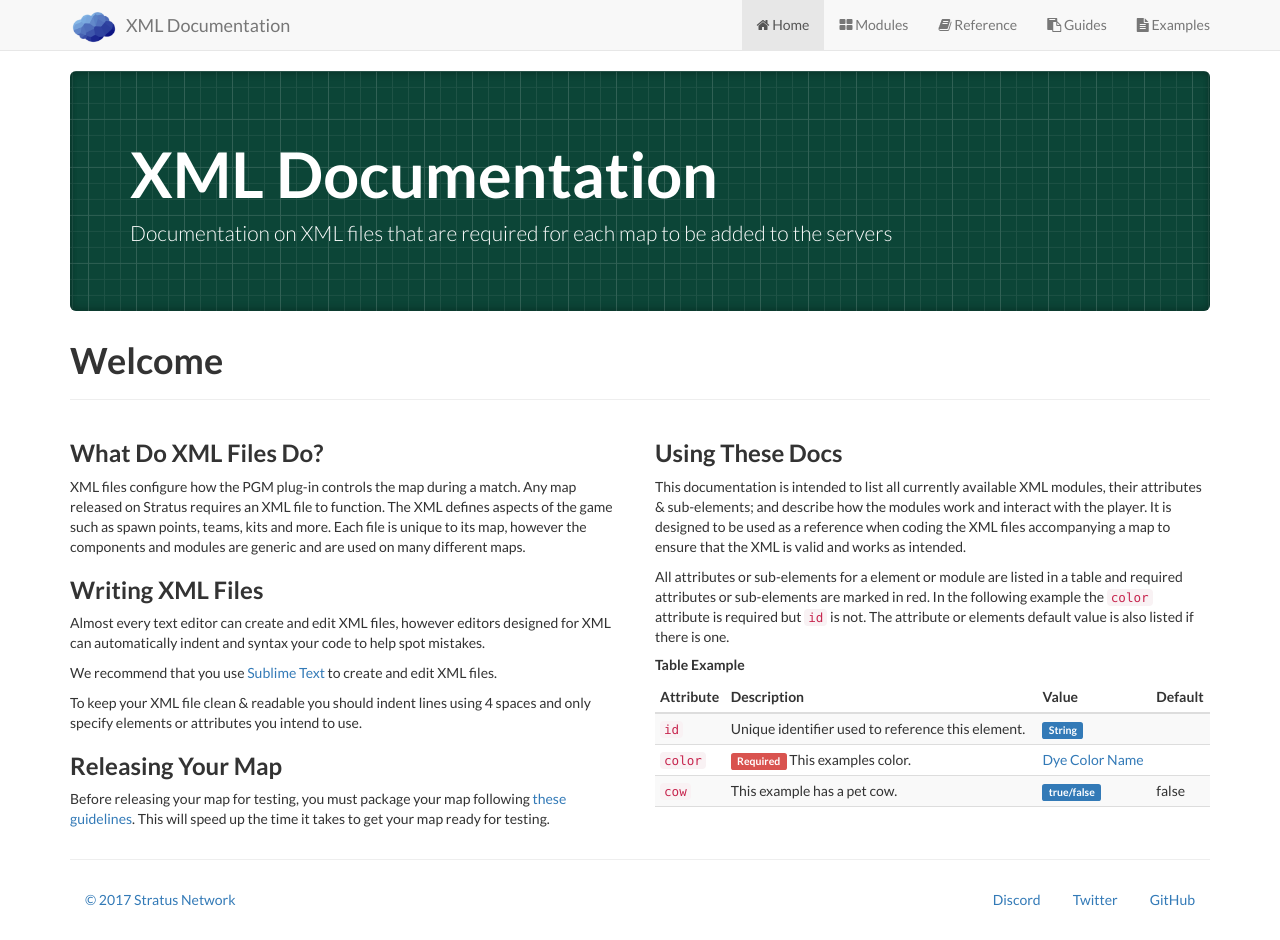
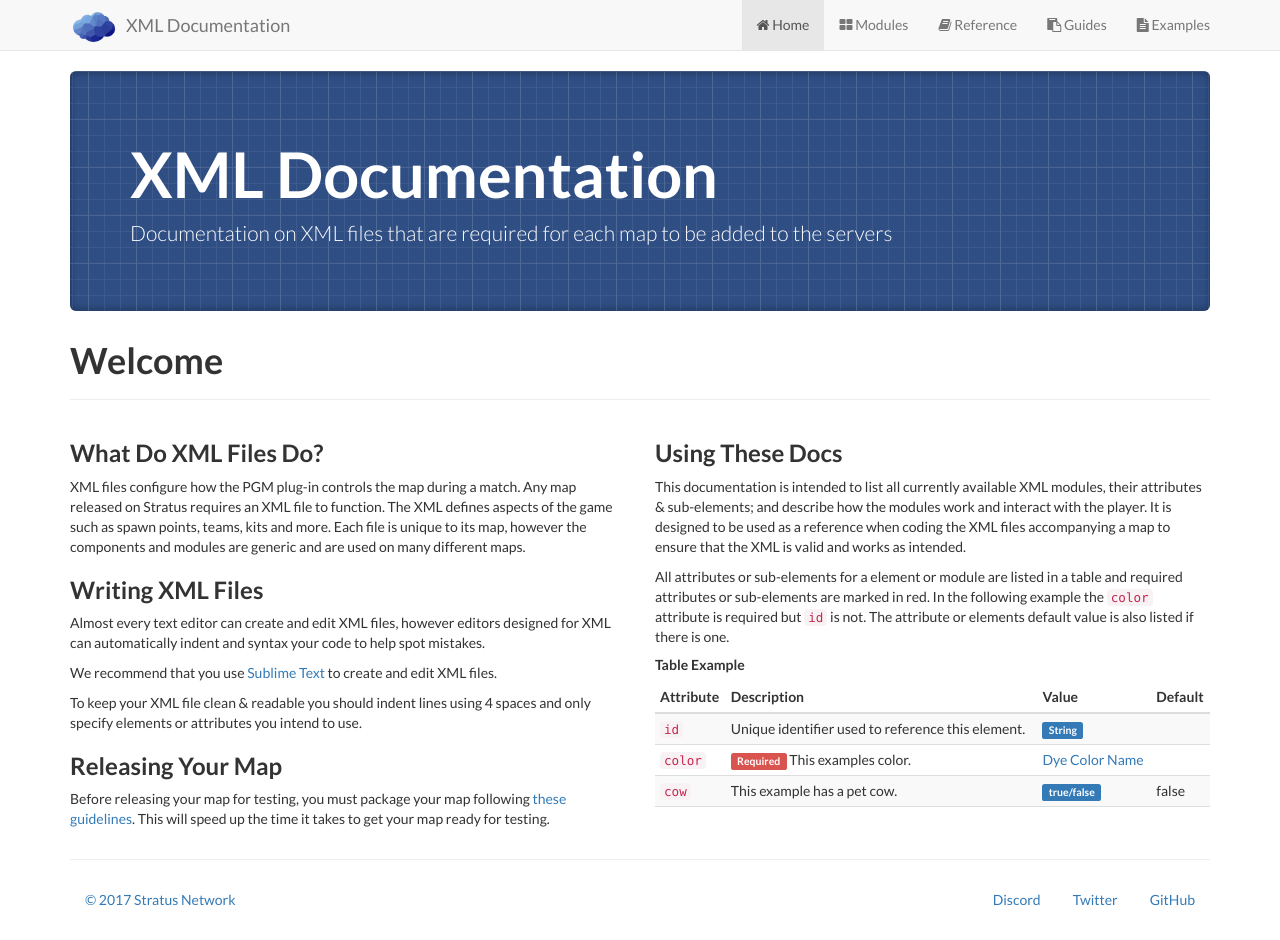
Before and after one commit to OvercastNetwork/docs.oc.tc, a Jekyll site: the page built from index.md, in a window 1280 px wide. Built offline with Jekyll 4.4.1, drawn with Linux system fonts in a browser that asks for light colours; nearby versions of some CDN libraries.

Commit message:
Add stratus-colored jumbotron style

```diff
--- a/css/style.css
+++ b/css/style.css
@@ -50,7 +50,7 @@ h6,
 .jumbotron {
     position: relative;
     color: #fff;
-    background: #0C4537;
+    background: #2F4E84;
     -webkit-box-shadow: inset 0 3px 7px rgba(0,0,0,.2), inset 0 -3px 7px rgba(0,0,0,.2);
        -moz-box-shadow: inset 0 3px 7px rgba(0,0,0,.2), inset 0 -3px 7px rgba(0,0,0,.2);
             box-shadow: inset 0 3px 7px rgba(0,0,0,.2), inset 0 -3px 7px rgba(0,0,0,.2);
```
